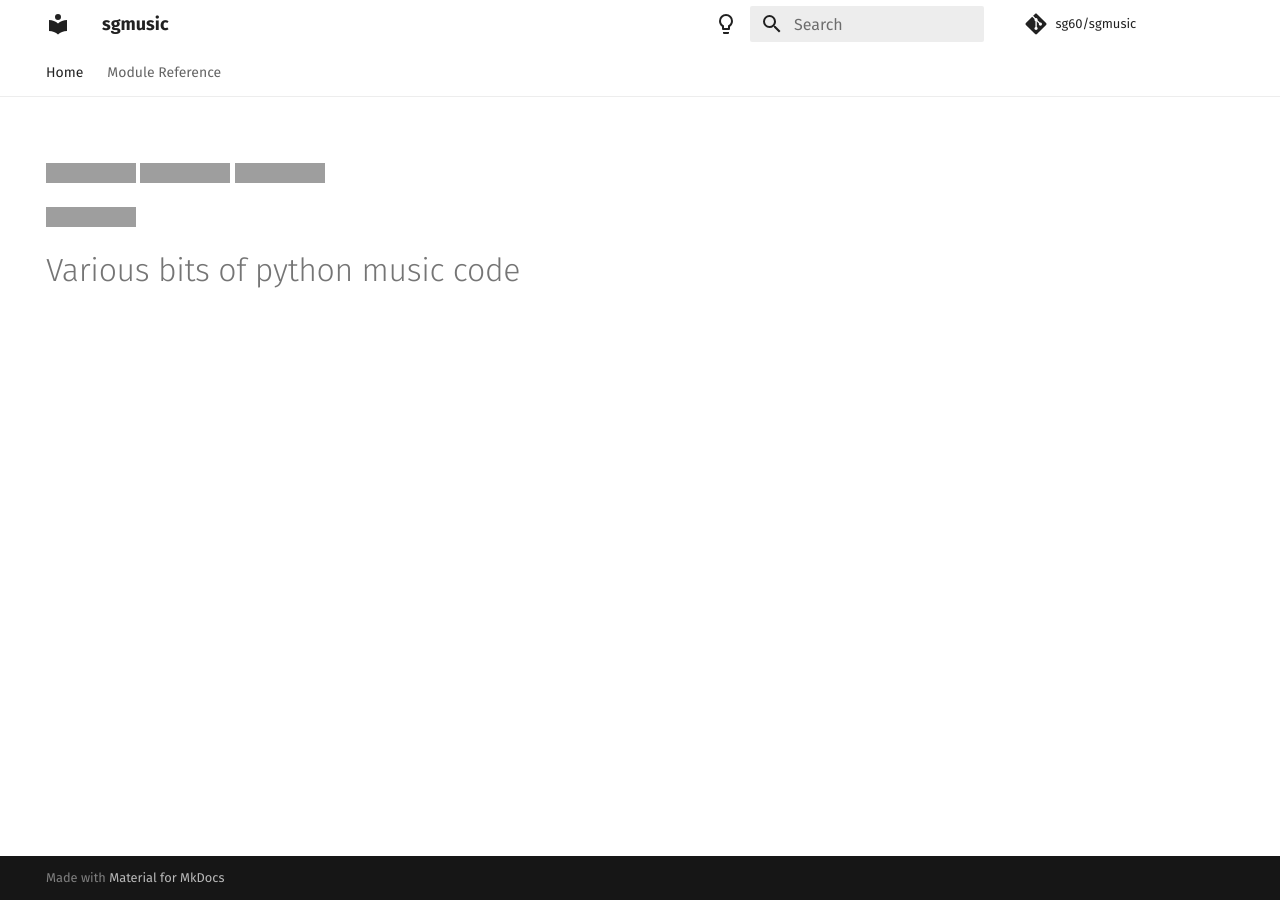
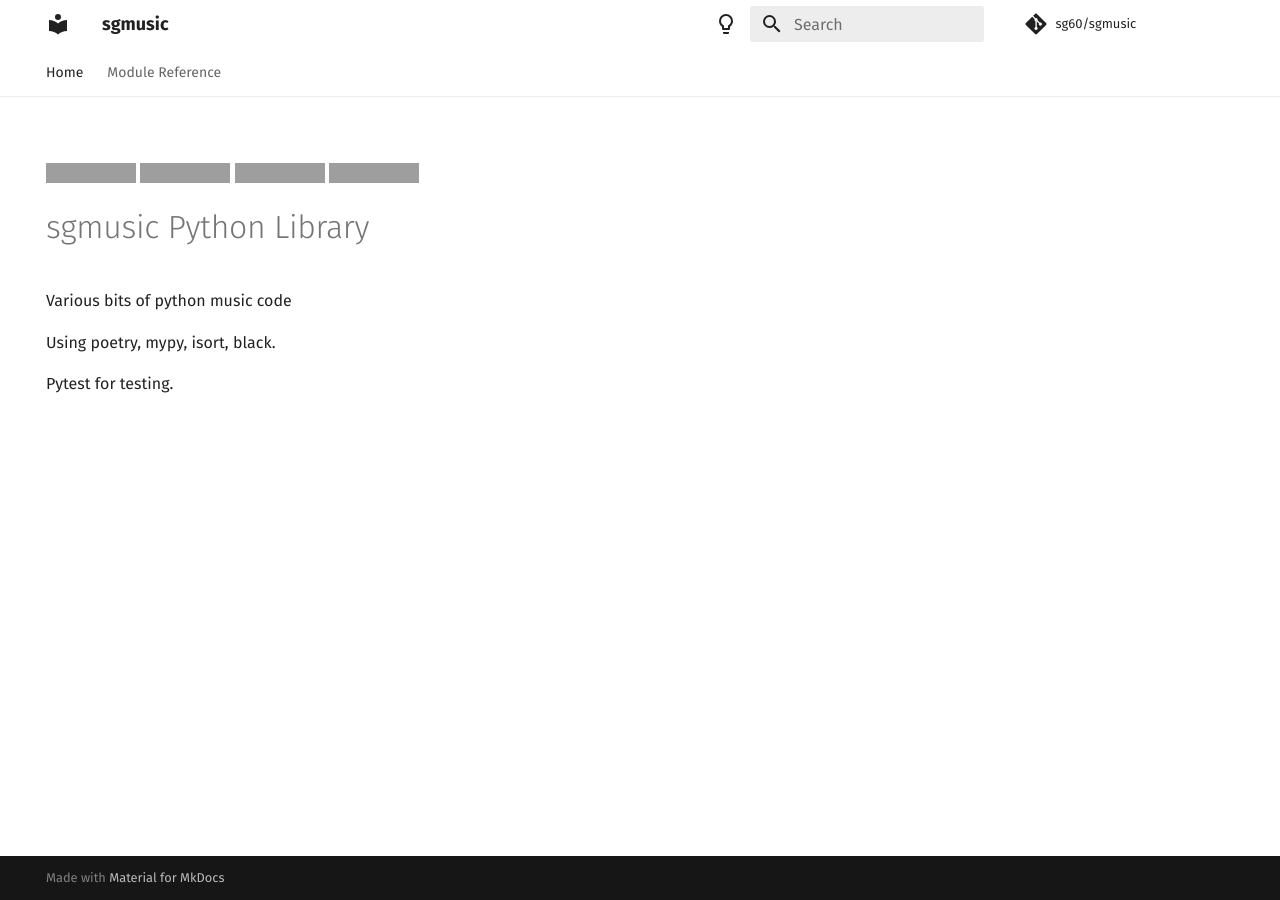
Before and after one commit to SG60/sgmusic, an MkDocs documentation site: the page built from docs/index.md, in a window 1280 px wide. Built offline with MkDocs 1.6.1 and Material for MkDocs 9.7.7, drawn with Linux system fonts in a browser that asks for light colours; comment, search, counter and statistics services are not loaded; grey boxes are pictures that could not be loaded.

Commit message:
fix: stuff

```diff
--- a/docs/index.md
+++ b/docs/index.md
@@ -1,13 +1,17 @@
 ---
 hide:
-    - navigation
+  - navigation
 ---
 
-
 [![Package Tests](https://github.com/SG60/sgmusic/actions/workflows/tests.yml/badge.svg)](https://github.com/SG60/sgmusic/actions/workflows/tests.yml)
-[![codecov](https://codecov.io/gh/SG60/sgmusic/branch/main/graph/badge.svg?token=BXYBVS5HF9)](https://codecov.io/gh/SG60/sgmusic)
+[![codecov](https://codecov.io/gh/SG60/sgmusic/branch/master/graph/badge.svg?token=BXYBVS5HF9)](https://codecov.io/gh/SG60/sgmusic)
 [![Code Style](https://github.com/SG60/sgmusic/actions/workflows/code-style.yml/badge.svg)](https://github.com/SG60/sgmusic/actions/workflows/code-style.yml)
-
 [![Code style: black](https://img.shields.io/badge/code%20style-black-000000.svg)](https://github.com/psf/black)
 
-# Various bits of python music code
+# sgmusic Python Library
+
+Various bits of python music code
+
+Using poetry, mypy, isort, black.
+
+Pytest for testing.
```
Also changed, not shown: 2 other files.
